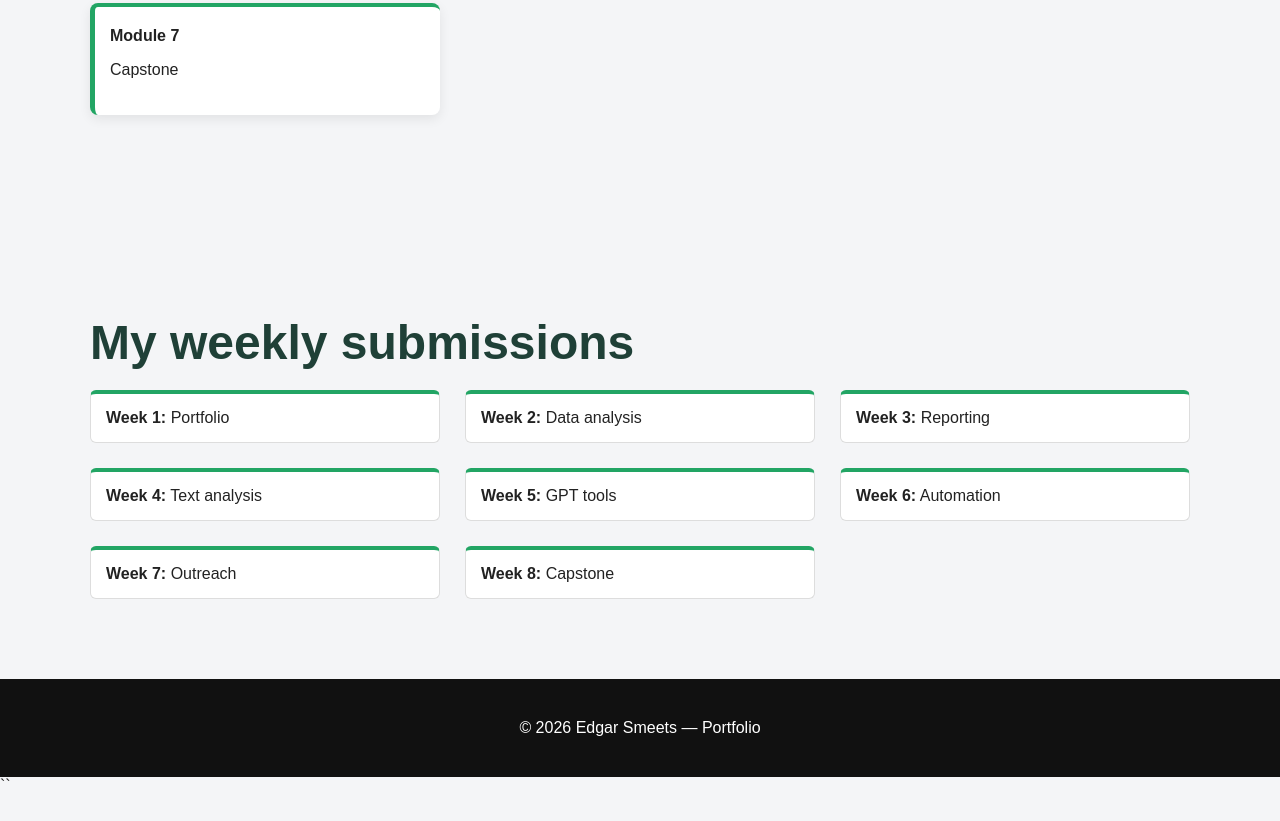
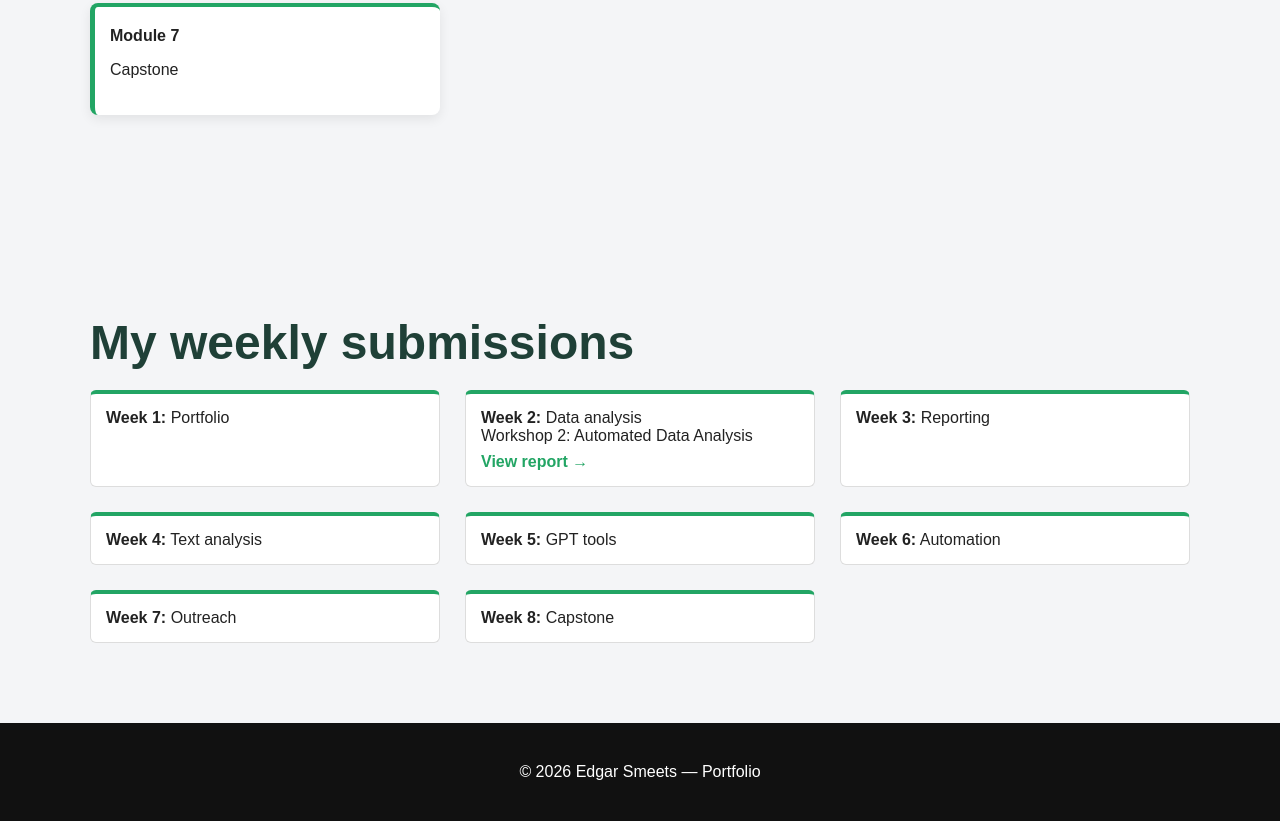
Before and after one commit to EdgarSmeets/graph-ai-portfolio, a plain HTML site: page index.html in a window 1280 px wide. Shown: the part 1699-2520 px from the top of the page. Before the commit the page ends 2494 px from the top, so only its background shows below. Drawn offline with Linux system fonts and the light colour scheme.

Commit message:
Update index.html
add workshop 2 report as a pdf to the website

```diff
--- a/index.html
+++ b/index.html
@@ -32,7 +32,7 @@ body {
   content:"";
   position:absolute;
   inset:0;
-  background:rgba(0,0,0,0.45); /* overlay for readability */
+  background:rgba(0,0,0,0.45);
 }
 
 .hero-overlay {
@@ -94,6 +94,18 @@ h2 {
   border-radius:6px;
   border:1px solid #ddd;
   border-top:4px solid #22a564;
+}
+
+.week a {
+  display:block;
+  margin-top:8px;
+  color:#22a564;
+  text-decoration:none;
+  font-weight:600;
+}
+
+.week a:hover {
+  text-decoration:underline;
 }
 
 /* FOOTER */
@@ -196,7 +208,15 @@ footer {
   <div class="grid">
 
     <div class="week"><strong>Week 1:</strong> Portfolio</div>
-    <div class="week"><strong>Week 2:</strong> Data analysis</div>
+
+    <div class="week">
+      <strong>Week 2:</strong> Data analysis<br>
+      Workshop 2: Automated Data Analysis
+      <a href="https://github.com/EdgarSmeets/graph-ai-portfolio/blob/main/report.pdf" target="_blank">
+        View report →
+      </a>
+    </div>
+
     <div class="week"><strong>Week 3:</strong> Reporting</div>
     <div class="week"><strong>Week 4:</strong> Text analysis</div>
     <div class="week"><strong>Week 5:</strong> GPT tools</div>
@@ -214,4 +234,3 @@ footer {
 
 </body>
 </html>
-``
```
